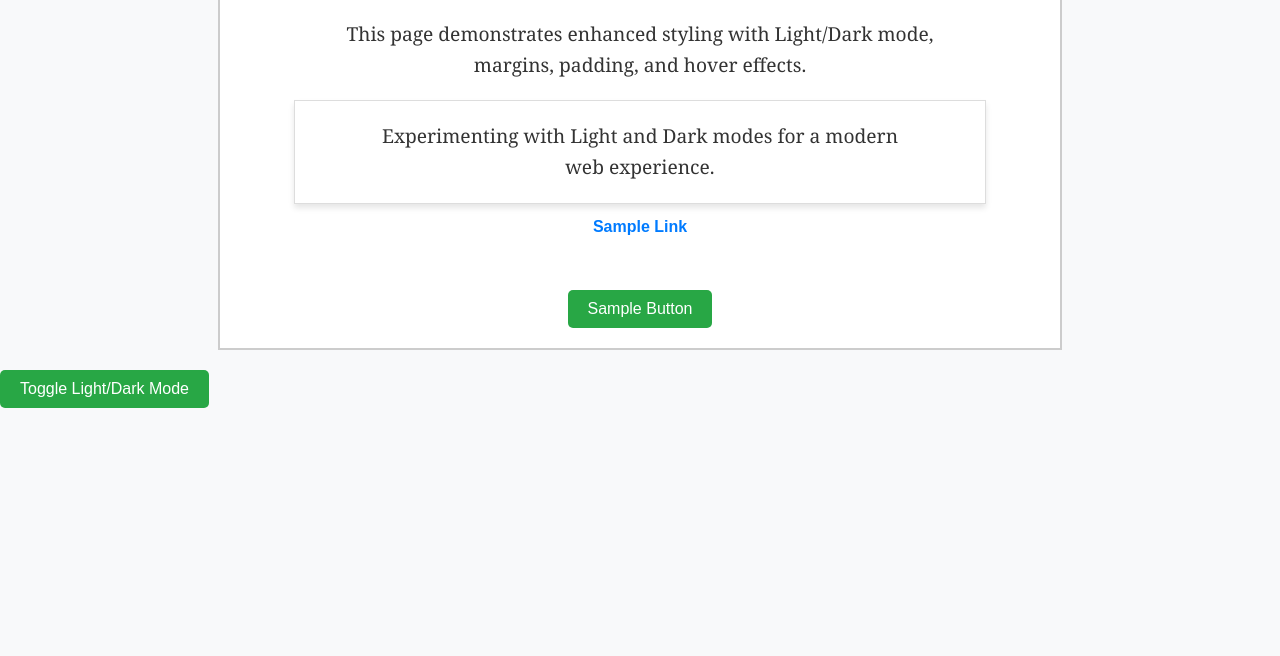
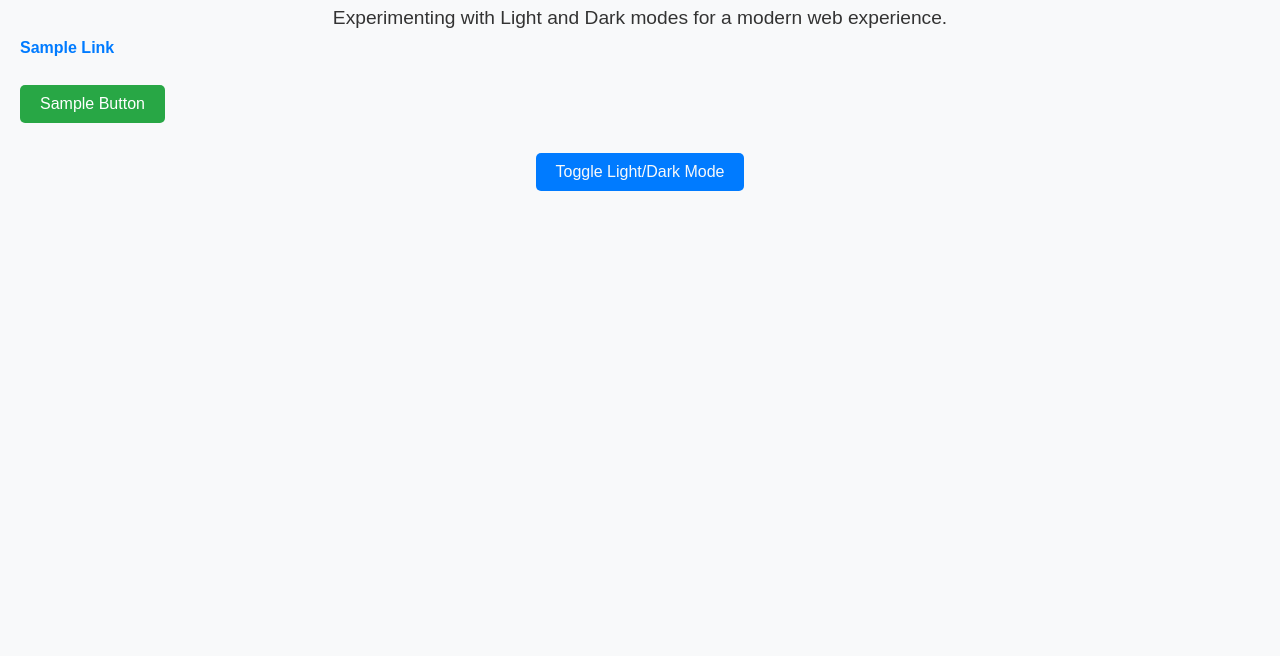
Before and after one commit to alisetareh517/lab9, a plain HTML site: page index.html in a window 1280 px wide. Shown: the part 144-800 px from the top of the page. Drawn offline with Linux system fonts and the light colour scheme; a script that the page names is missing.

Commit message:
Update styles.css

```diff
--- a/styles.css
+++ b/styles.css
@@ -1,94 +1,87 @@
+/* Light/Dark Mode Variables */
+:root {
+    --bg-light: #f8f9fa;
+    --text-light: #333;
+    --bg-dark: #121212;
+    --text-dark: #f8f9fa;
+    --primary-color: #007bff;
+    --hover-color: #0056b3;
+    --button-bg: #28a745;
+    --button-hover: #218838;
+}
+
 /* General Styles */
 body {
     font-family: Arial, sans-serif;
+    background-color: var(--bg-light);
+    color: var(--text-light);
     margin: 0;
-    padding: 0;
-    line-height: 1.6;
-    background-color: #f8f9fa;
-    color: #333;
+    padding: 20px;
+    transition: background-color 0.5s, color 0.5s;
+}
+
+/* Dark Mode */
+body.dark-mode {
+    background-color: var(--bg-dark);
+    color: var(--text-dark);
 }
 
 /* Header Styles */
 h1 {
-    font-family: 'Verdana', sans-serif;
     font-size: 2.5em;
-    color: #007bff;
+    color: var(--primary-color);
     text-align: center;
-    margin-top: 20px;
 }
 
+/* Paragraphs */
 p {
-    font-family: 'Georgia', serif;
     font-size: 1.2em;
+    text-align: center;
     margin: 10px auto;
-    text-align: center;
     width: 80%;
 }
 
-/* Link and Button Styles */
+/* Links */
 a {
-    color: #007bff;
+    color: var(--primary-color);
     text-decoration: none;
     font-weight: bold;
 }
 
 a:hover {
-    color: #0056b3;
+    color: var(--hover-color);
     text-decoration: underline;
 }
 
+/* Buttons */
 button {
     display: inline-block;
+    margin: 10px auto;
     padding: 10px 20px;
-    font-size: 1em;
+    background-color: var(--button-bg);
     color: #fff;
-    background-color: #28a745;
     border: none;
     border-radius: 5px;
     cursor: pointer;
+    transition: background-color 0.3s;
+    font-size: 1em;
 }
 
 button:hover {
-    background-color: #218838;
+    background-color: var(--button-hover);
 }
 
-button:active {
-    background-color: #1e7e34;
+/* Light/Dark Mode Toggle Button */
+.toggle-button {
+    display: block;
+    margin: 20px auto;
+    background-color: var(--primary-color);
+    color: var(--text-dark);
 }
 
-/* Flexbox Layout for Responsiveness */
-.container {
-    display: flex;
-    flex-direction: column;
-    align-items: center;
-    justify-content: center;
-    margin: 20px auto;
-    padding: 20px;
-    border: 2px solid #ccc;
-    background: #fff;
-    width: 90%;
-    max-width: 800px;
+.toggle-button:hover {
+    background-color: var(--hover-color);
 }
 
-.section {
-    margin: 10px;
-    padding: 10px;
-    border: 1px solid #ddd;
-    box-shadow: 0 4px 6px rgba(0, 0, 0, 0.1);
-}
-
-/* Responsive Design */
-@media (max-width: 768px) {
-    h1 {
-        font-size: 2em;
-    }
-
-    p {
-        font-size: 1em;
-    }
-
-    button {
-        font-size: 0.9em;
-        padding: 8px 16px;
-    }
-}
+/* Containers */
+.container {
```
